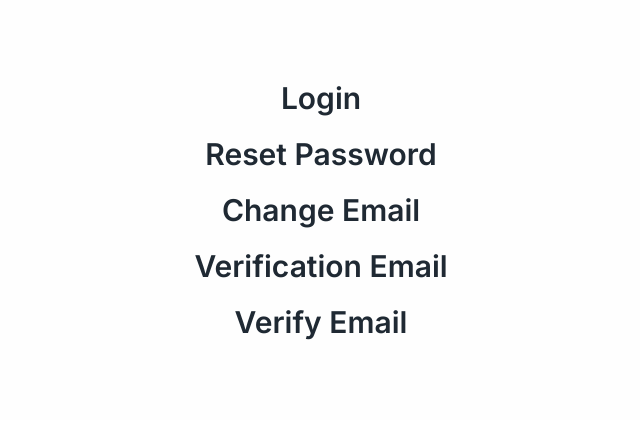
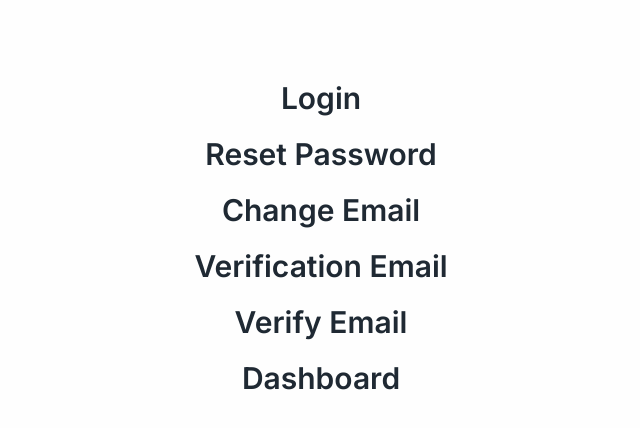
Before and after one commit to sumithub/rs-web-develop, a Next.js app: page / in a window 1280 px wide. Shown: the top 428 px of the page, without its empty margins (319-959 px from the left). Built offline with nearby package versions, Linux system fonts and the light colour scheme.

Commit message:
Dashboard link

```diff
--- a/src/app/page.js
+++ b/src/app/page.js
@@ -11,6 +11,7 @@ export default function Home() {
         <Link href="/change-email">Change Email</Link>
         <Link href="/verification-email">verification email </Link>
         <Link href="/verify-email">verify email </Link>
+        <Link href="/dashboard">dashboard </Link>
       </div>
     </div>
   </>)
```
